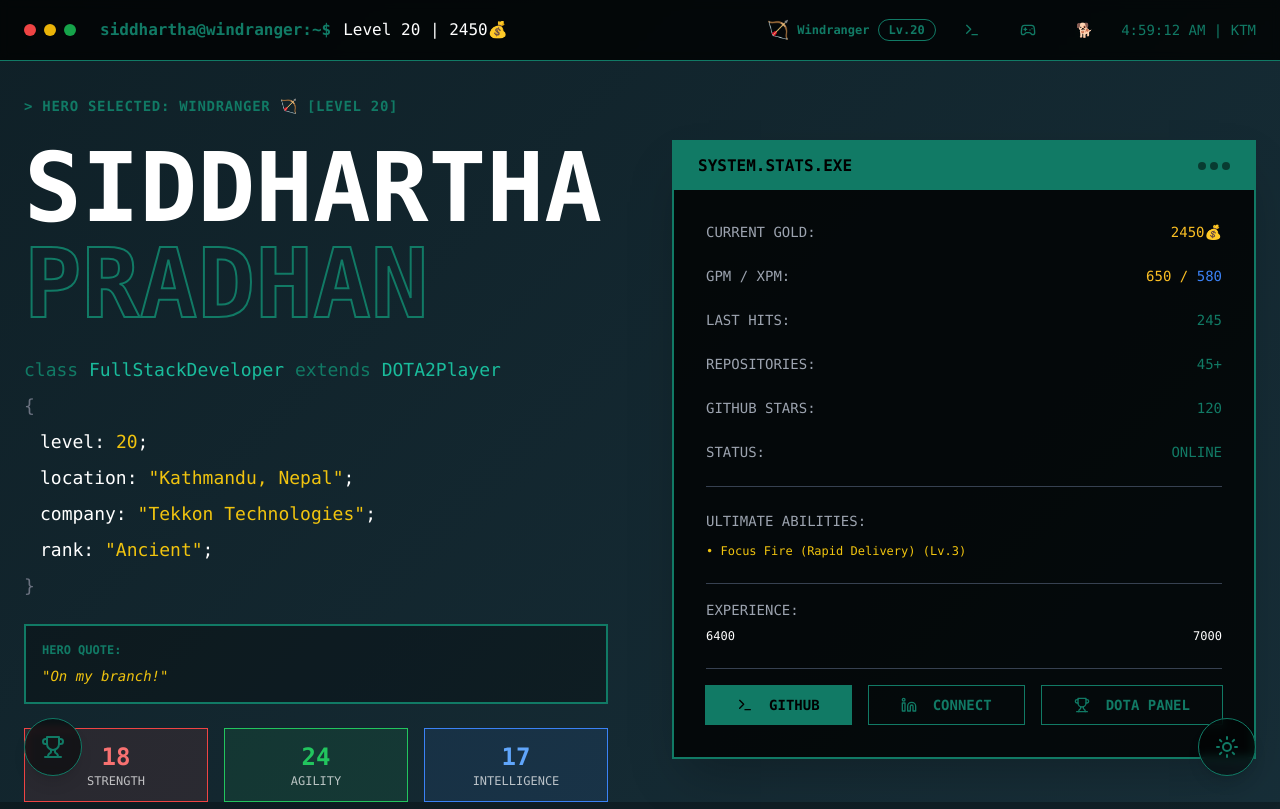
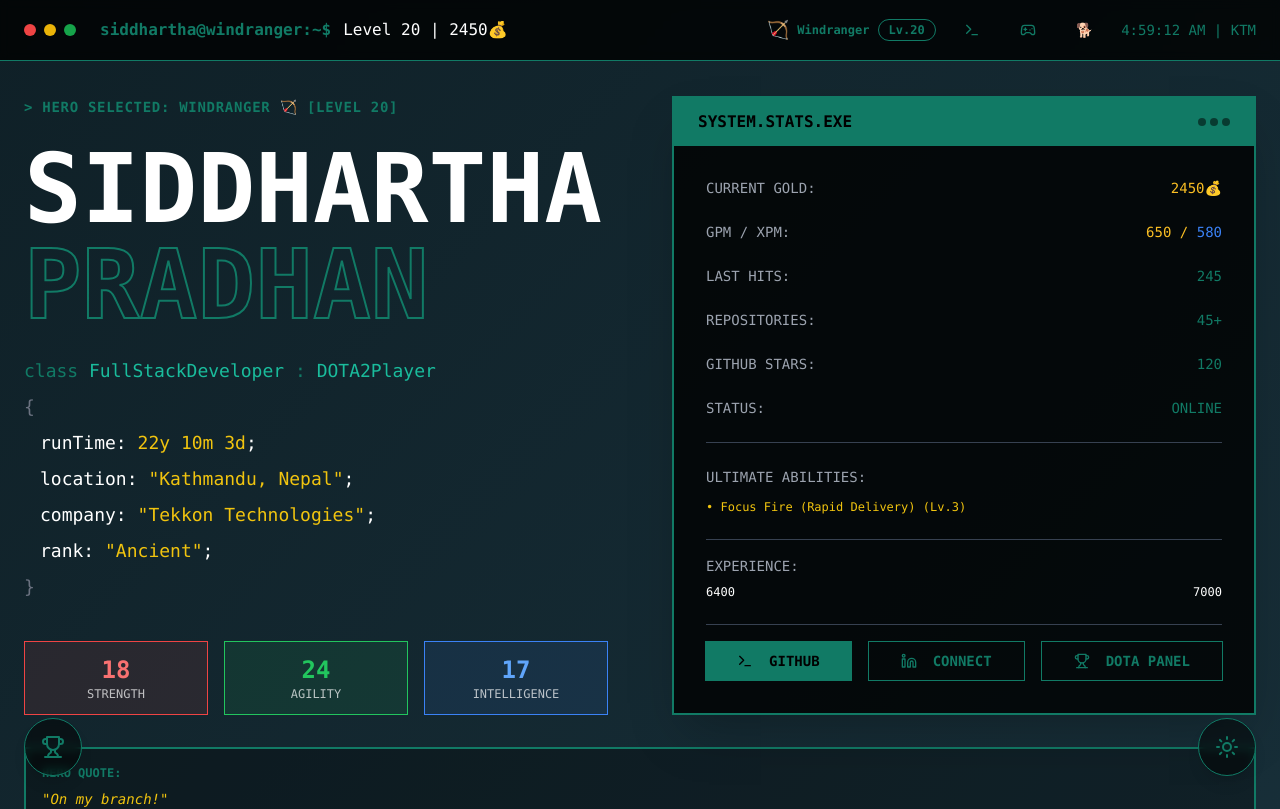
Before and after one commit to siddhartha-pradhan/Techfolio.Client, a Next.js app in the folder apps/client/: page / in a window 1280 px wide. Shown: the top 809 px of the page. Built offline with nearby package versions, Linux system fonts and the light colour scheme.

Commit message:
This is where i make my portfolio a lil better, isn't it?

```diff
--- a/apps/client/app/modules/sections/PersonalSection.tsx
+++ b/apps/client/app/modules/sections/PersonalSection.tsx
@@ -2,8 +2,10 @@
 import { Button } from '@/components/ui/Button';
 import { GitHub } from '@/application/models/GitHub';
 import { Hero } from '@/application/models/dota/Hero';
+import { getFullAge } from '@/utility/GenericUtility';
 import { State } from '@/application/models/dota/State';
 import { Linkedin, Terminal, Trophy } from 'lucide-react';
+import { Tooltip, TooltipContent, TooltipTrigger } from '@radix-ui/react-tooltip';
 
 type PersonalSectionProps = {
     gameState: State;
@@ -23,9 +25,9 @@
     setShowDotaPanel,
 }: PersonalSectionProps) => {
     return (
-        <section className="min-h-screen flex items-center pt-20 lg:pt-24">
+        <section className="min-h-screen flex items-center pt-20 lg:pt-24 pb-10 lg:pb-14">
             <div className="container mx-auto px-4 lg:px-6">
-                <div className="grid lg:grid-cols-2 gap-8 lg:gap-16 items-center">
+                <div className="grid lg:grid-cols-2 gap-8 lg:gap-16 items-center mb-8">
                     <div className="space-y-6 lg:space-y-8">
                         <div className="space-y-4 lg:space-y-6">
                             <div
@@ -55,18 +57,16 @@
                                     <span style={{ color: selectedHero.theme.secondary }}>
                                         FullStackDeveloper
                                     </span>{' '}
-                                    <span style={{ color: selectedHero.theme.primary }}>
-                                        extends
-                                    </span>{' '}
+                                    <span style={{ color: selectedHero.theme.primary }}>:</span>{' '}
                                     <span style={{ color: selectedHero.theme.secondary }}>
                                         DOTA2Player
                                     </span>
                                 </div>
                                 <div className="text-gray-500">{'{'}</div>
                                 <div className="ml-4">
-                                    level:{' '}
+                                    runTime:{' '}
                                     <span style={{ color: selectedHero.theme.accent }}>
-                                        {selectedHero.stats.level}
+                                        {getFullAge(personalInformation.dateOfBirth)}
                                     </span>
                                     ;
                                 </div>
@@ -94,31 +94,7 @@
                                 <div className="text-gray-500">{'}'}</div>
                             </div>
 
-                            <div
-                                className="p-4 rounded-lg border-2"
-                                style={{
-                                    borderColor: selectedHero.theme.primary,
-                                    backgroundColor: isDarkMode
-                                        ? 'rgba(0,0,0,0.3)'
-                                        : 'rgba(255,255,255,0.3)',
-                                }}
-                            >
-                                <div
-                                    className="text-xs font-bold mb-2"
-                                    style={{ color: selectedHero.theme.primary }}
-                                >
-                                    HERO QUOTE:
-                                </div>
-                                <div
-                                    className="text-sm italic"
-                                    style={{ color: selectedHero.theme.accent }}
-                                >
-                                    "{selectedHero.devQuote}"
-                                </div>
-                            </div>
-
-                            {/* Hero Stats Display */}
-                            <div className="grid grid-cols-3 gap-4 text-center">
+                            <div className="grid grid-cols-3 gap-4 text-center pt-4">
                                 <div
                                     className="p-3 rounded-lg border"
                                     style={{
@@ -159,7 +135,6 @@
                         </div>
                     </div>
 
-                    {/* Enhanced Stats Display */}
                     <div className="relative">
                         <div
                             className="border-2 rounded-lg overflow-hidden shadow-2xl"
@@ -323,6 +298,23 @@
                         </div>
                     </div>
                 </div>
+                <div
+                    className="p-4 rounded-lg border-2"
+                    style={{
+                        borderColor: selectedHero.theme.primary,
+                        backgroundColor: isDarkMode ? 'rgba(0,0,0,0.3)' : 'rgba(255,255,255,0.3)',
+                    }}
+                >
+                    <div
+                        className="text-xs font-bold mb-2"
+                        style={{ color: selectedHero.theme.primary }}
+                    >
+                        HERO QUOTE:
+                    </div>
+                    <div className="text-sm italic" style={{ color: selectedHero.theme.accent }}>
+                        "{selectedHero.devQuote}"
+                    </div>
+                </div>
             </div>
         </section>
     );
--- a/apps/client/application/models/PersonalInformation.ts
+++ b/apps/client/application/models/PersonalInformation.ts
@@ -7,4 +7,5 @@
     location: string;
     githubUrl: string;
     linkedinUrl: string;
+    dateOfBirth: string;
 }
--- a/apps/client/application/services/GenericService.ts
+++ b/apps/client/application/services/GenericService.ts
@@ -1045,6 +1045,7 @@
             bio: 'Passionate developer with expertise in .NET ecosystem',
             githubUrl: 'https://github.com/siddhartha-pradhan',
             linkedinUrl: 'https://www.linkedin.com/in/siddhartha-pradhan-ix/',
+            dateOfBirth: '2002-09-13',
         };
     }
     //#endregion
--- a/apps/client/utility/GenericUtility.ts
+++ b/apps/client/utility/GenericUtility.ts
@@ -4,3 +4,25 @@
 export function cn(...inputs: ClassValue[]) {
     return twMerge(clsx(inputs));
 }
+
+export function getFullAge(dob: string) {
+    const birthDate = new Date(dob);
+    const today = new Date();
+
+    let years = today.getFullYear() - birthDate.getFullYear();
+    let months = today.getMonth() - birthDate.getMonth();
+    let days = today.getDate() - birthDate.getDate();
+
+    if (days < 0) {
+        months--;
+        const prevMonth = new Date(today.getFullYear(), today.getMonth(), 0);
+        days += prevMonth.getDate();
+    }
+
+    if (months < 0) {
+        years--;
+        months += 12;
+    }
+
+    return `${years}y ${months}m ${days}d`;
+}
```
